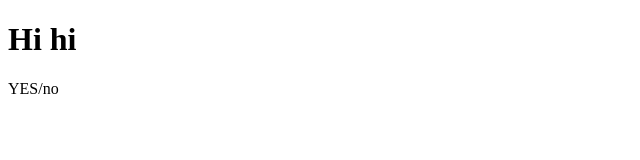
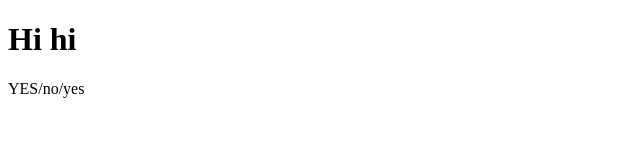
Before and after one commit to ststricker/ststricker.github.io, a plain HTML site: page index.html in a window 1280 px wide. Shown: the full height of the page, 0-640 px from the left. Drawn offline with Linux system fonts and the light colour scheme.

Commit message:
Update index.html

```diff
--- a/index.html
+++ b/index.html
@@ -3,4 +3,4 @@
 <html>
     <head></head>
     <body>
-        <h1>Hi hi</h1>YES/no</body> </html>
+        <h1>Hi hi</h1>YES/no/yes</body> </html>
```
